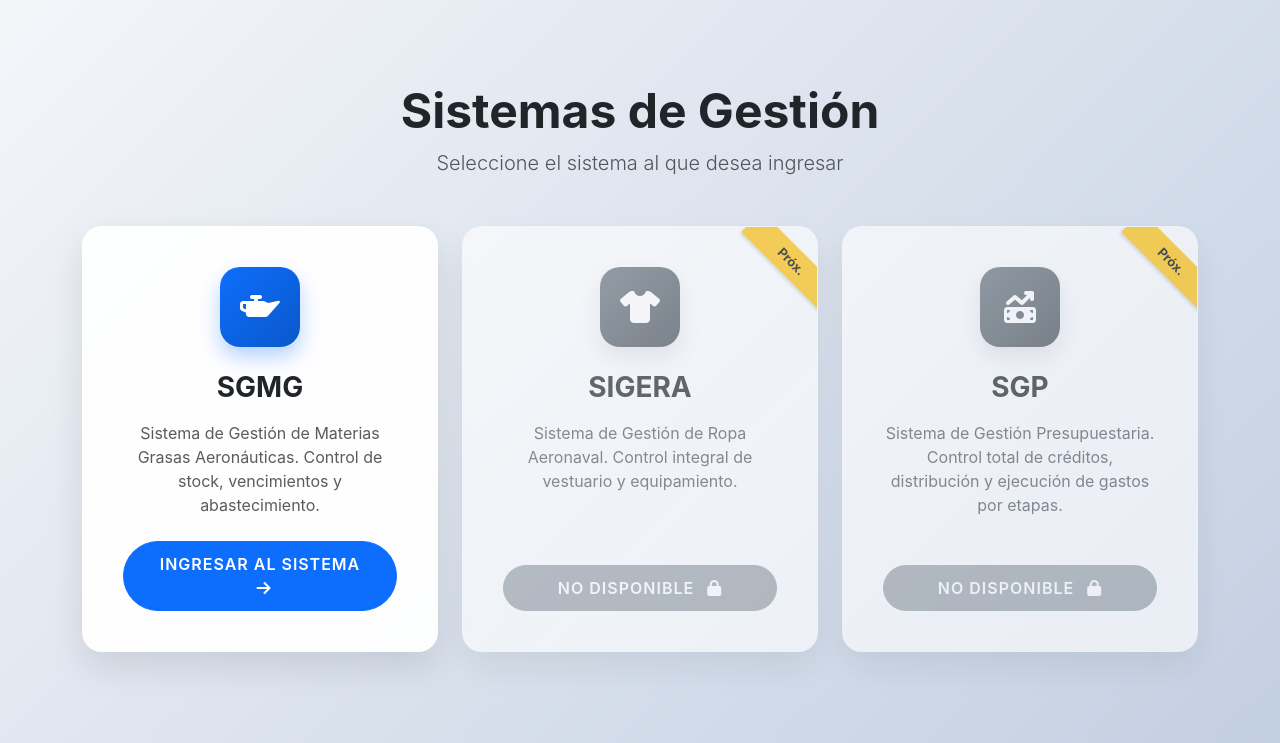
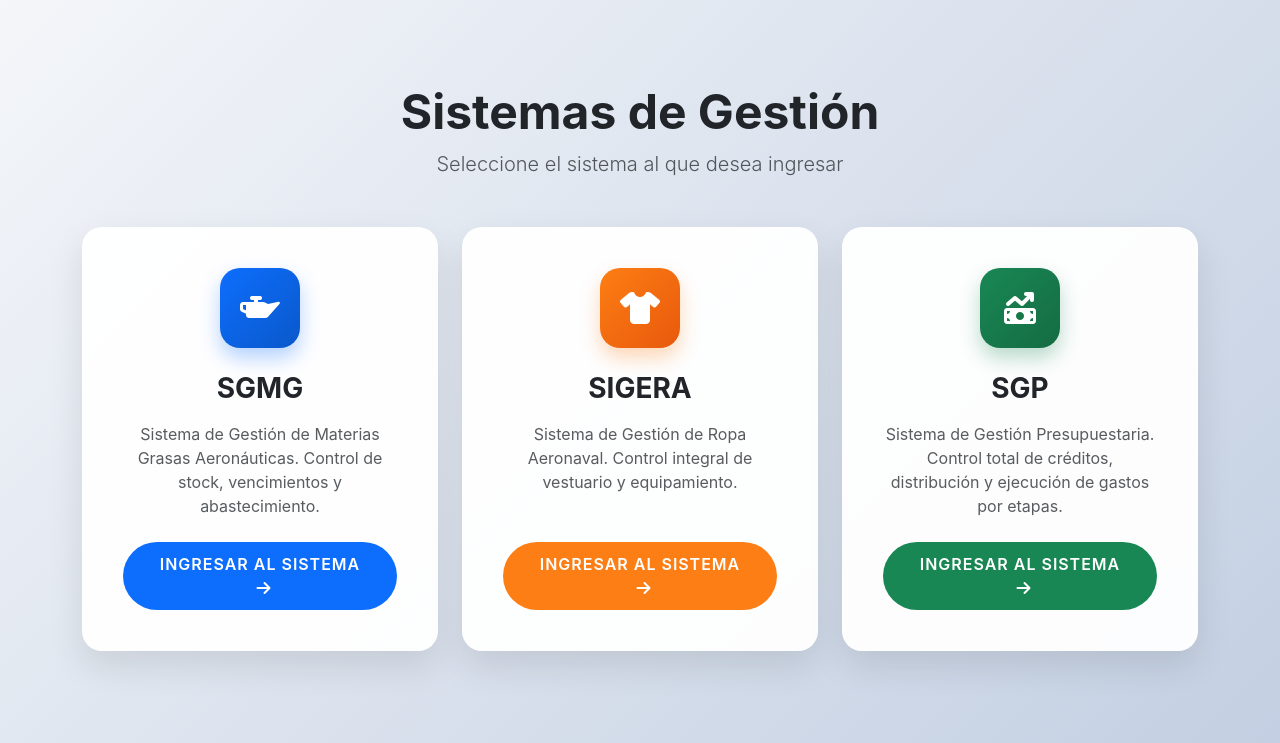
Before and after one commit to Marco24s/Materias-Grasas, a Django app: page / in a window 1280 px wide. Shown: the part 57-800 px from the top of the page. Run offline with Django 5.2, Linux system fonts and the light colour scheme; a user stored in the database is signed in; some libraries are stand-ins or nearby versions; some web fonts are replaced.

Commit message:
08_05_26_1907

```diff
--- a/budget/services.py
+++ b/budget/services.py
@@ -230,6 +230,8 @@ def get_unit_execution_report(fiscal_year):
         for alloc in allocations:
             credit_details.append({
                 'nomenclature': str(alloc.credit),
+                'subpc': alloc.credit.pre_inc.code if alloc.credit.pre_inc else "--",
+                'quarters': alloc.get_quarters_display,
                 'total': alloc.allocated_amount,
                 'spent': alloc.spent_amount,
                 'available': alloc.allocated_amount - alloc.spent_amount,
--- a/budget/views.py
+++ b/budget/views.py
@@ -117,6 +117,7 @@ def dashboard(request):
                     if q_val > 0:
                         alloc_data.append({
                             'unit': alloc.unit.name,
+                            'subpc': c.pre_inc.code if c.pre_inc else "--",
                             'amount': f"{q_val:,.0f}".replace(",", "."),
                         })
 
--- a/core/templates/core/portal.html
+++ b/core/templates/core/portal.html
@@ -58,8 +58,6 @@
 
         .system-card.active-system:hover {
             transform: translateY(-10px);
-            box-shadow: 0 25px 50px rgba(13, 110, 253, 0.2);
-            border-color: rgba(13, 110, 253, 0.3);
         }
 
         .system-card.disabled-system:hover {
@@ -80,13 +78,71 @@
         }
 
         .active-system .icon-box {
-            background: linear-gradient(135deg, #0d6efd 0%, #0a58ca 100%);
             color: white;
-            box-shadow: 0 10px 20px rgba(13, 110, 253, 0.3);
         }
 
         .active-system:hover .icon-box {
             transform: scale(1.1) rotate(5deg);
+        }
+
+        /* SGMG Theme (Blue) */
+        .sgmg-theme.active-system:hover {
+            box-shadow: 0 25px 50px rgba(13, 110, 253, 0.2);
+            border-color: rgba(13, 110, 253, 0.3);
+        }
+        .sgmg-theme .icon-box {
+            background: linear-gradient(135deg, #0d6efd 0%, #0a58ca 100%);
+            box-shadow: 0 10px 20px rgba(13, 110, 253, 0.3);
+        }
+        .sgmg-theme .btn-portal {
+            background-color: #0d6efd;
+            border-color: #0d6efd;
+            color: white;
+        }
+        .sgmg-theme .btn-portal:hover {
+            background-color: #0a58ca;
+            border-color: #0a58ca;
+            box-shadow: 0 5px 15px rgba(13, 110, 253, 0.3);
+        }
+
+        /* SIGERA Theme (Orange/Amber) */
+        .sigera-theme.active-system:hover {
+            box-shadow: 0 25px 50px rgba(253, 126, 20, 0.2);
+            border-color: rgba(253, 126, 20, 0.3);
+        }
+        .sigera-theme .icon-box {
+            background: linear-gradient(135deg, #fd7e14 0%, #e8590c 100%);
+            box-shadow: 0 10px 20px rgba(253, 126, 20, 0.3);
+        }
+        .sigera-theme .btn-portal {
+            background-color: #fd7e14;
+            border-color: #fd7e14;
+            color: white;
+        }
+        .sigera-theme .btn-portal:hover {
+            background-color: #e8590c;
+            border-color: #e8590c;
+            box-shadow: 0 5px 15px rgba(253, 126, 20, 0.3);
+        }
+
+        /* SGP Theme (Green) */
+        .sgp-theme.active-system:hover {
+            box-shadow: 0 25px 50px rgba(25, 135, 84, 0.2);
+            border-color: rgba(25, 135, 84, 0.3);
+        }
+        .sgp-theme .icon-box {
+            background: linear-gradient(135deg, #198754 0%, #146c43 100%);
+            box-shadow: 0 10px 20px rgba(25, 135, 84, 0.3);
+        }
+        .sgp-theme .btn-portal {
+            background-color: #198754;
+            border-color: #198754;
+            color: white;
+        }
+        .sgp-theme .btn-portal:hover {
+            background-color: #146c43;
+            border-color: #146c43;
+            box-shadow: 0 5px 15px rgba(25, 135, 84, 0.3);
         }
 
         .disabled-system .icon-box {
@@ -115,6 +171,7 @@
             text-transform: uppercase;
             letter-spacing: 1px;
             transition: all 0.3s ease;
+            border: none;
         }
     </style>
 </head>
@@ -151,7 +208,7 @@
 
                 <!-- SGMG Card -->
                 <div class="col-md-5 col-lg-4">
-                    <div class="card system-card active-system p-4 h-100">
+                    <div class="card system-card active-system sgmg-theme p-4 h-100">
                         <div class="card-body d-flex flex-column align-items-center text-center">
                             <div class="icon-box">
                                 <i class="fa-solid fa-oil-can"></i>
@@ -169,8 +226,7 @@
 
                 <!-- SIGERA Card -->
                 <div class="col-md-5 col-lg-4">
-                    <div class="card system-card disabled-system p-4 h-100 position-relative" style="opacity: 0.65; cursor: not-allowed;">
-                        <div class="badge-soon">Próx.</div>
+                    <div class="card system-card active-system sigera-theme p-4 h-100 position-relative">
                         <div class="card-body d-flex flex-column align-items-center text-center">
                             <div class="icon-box">
                                 <i class="fa-solid fa-shirt"></i>
@@ -179,17 +235,16 @@
                             <p class="card-text text-muted mb-4 flex-grow-1">
                                 Sistema de Gestión de Ropa Aeronaval. Control integral de vestuario y equipamiento.
                             </p>
-                            <button class="btn btn-secondary btn-portal w-100 mt-auto" disabled>
-                                No Disponible <i class="fa-solid fa-lock ms-2"></i>
-                            </button>
+                            <a href="{% url 'sigera:home' %}" class="btn btn-primary btn-portal w-100 mt-auto">
+                                Ingresar al Sistema <i class="fa-solid fa-arrow-right ms-2"></i>
+                            </a>
                         </div>
                     </div>
                 </div>
 
                 <!-- SGP Card -->
                 <div class="col-md-5 col-lg-4">
-                    <div class="card system-card disabled-system p-4 h-100 position-relative" style="opacity: 0.65; cursor: not-allowed;">
-                        <div class="badge-soon">Próx.</div>
+                    <div class="card system-card active-system sgp-theme p-4 h-100 position-relative">
                         <div class="card-body d-flex flex-column align-items-center text-center">
                             <div class="icon-box">
                                 <i class="fa-solid fa-money-bill-trend-up"></i>
@@ -198,9 +253,9 @@
                             <p class="card-text text-muted mb-4 flex-grow-1">
                                 Sistema de Gestión Presupuestaria. Control total de créditos, distribución y ejecución de gastos por etapas.
                             </p>
-                            <button class="btn btn-secondary btn-portal w-100 mt-auto" disabled>
-                                No Disponible <i class="fa-solid fa-lock ms-2"></i>
-                            </button>
+                            <a href="{% url 'budget:dashboard' %}" class="btn btn-primary btn-portal w-100 mt-auto">
+                                Ingresar al Sistema <i class="fa-solid fa-arrow-right ms-2"></i>
+                            </a>
                         </div>
                     </div>
                 </div>
```
Also changed, not shown: budget/templates/budget/dashboard.html (+10 -4 lines).
